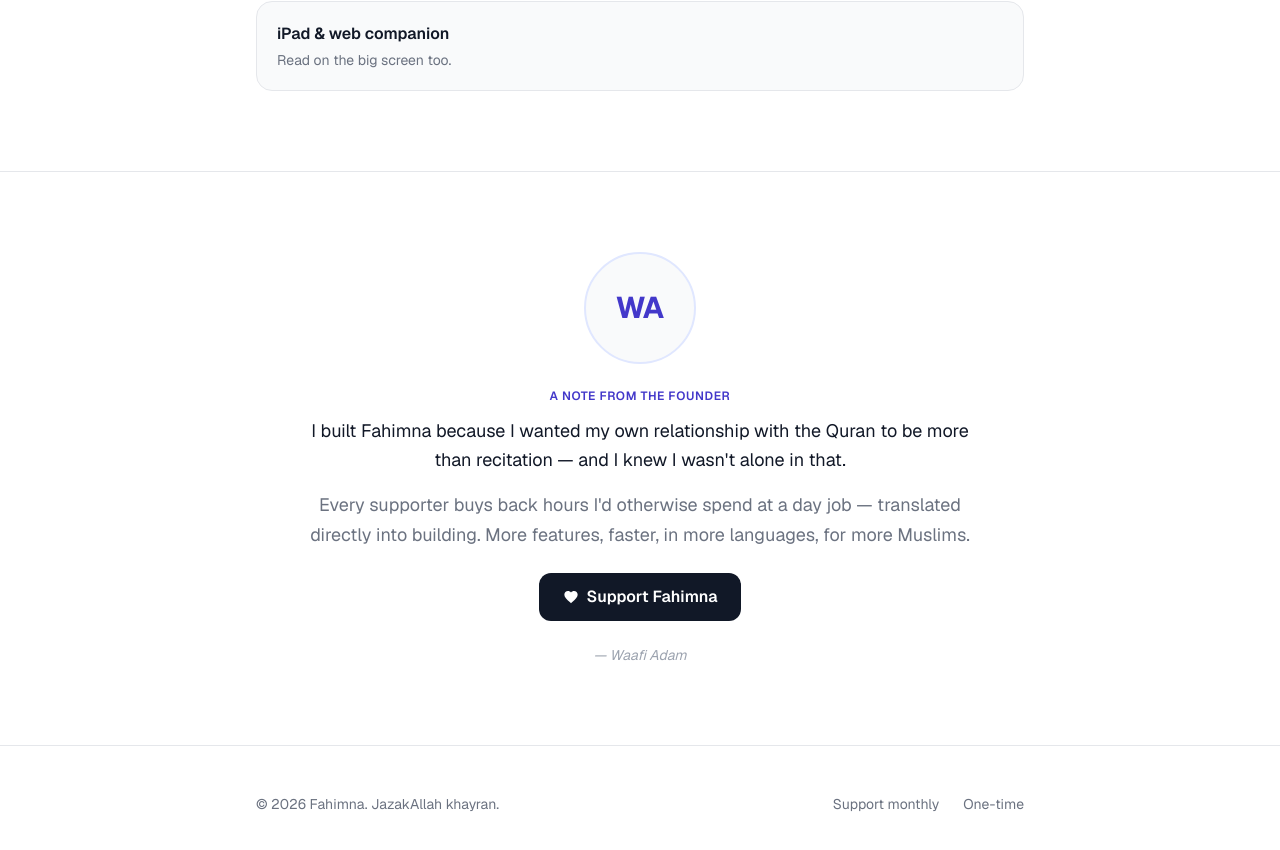
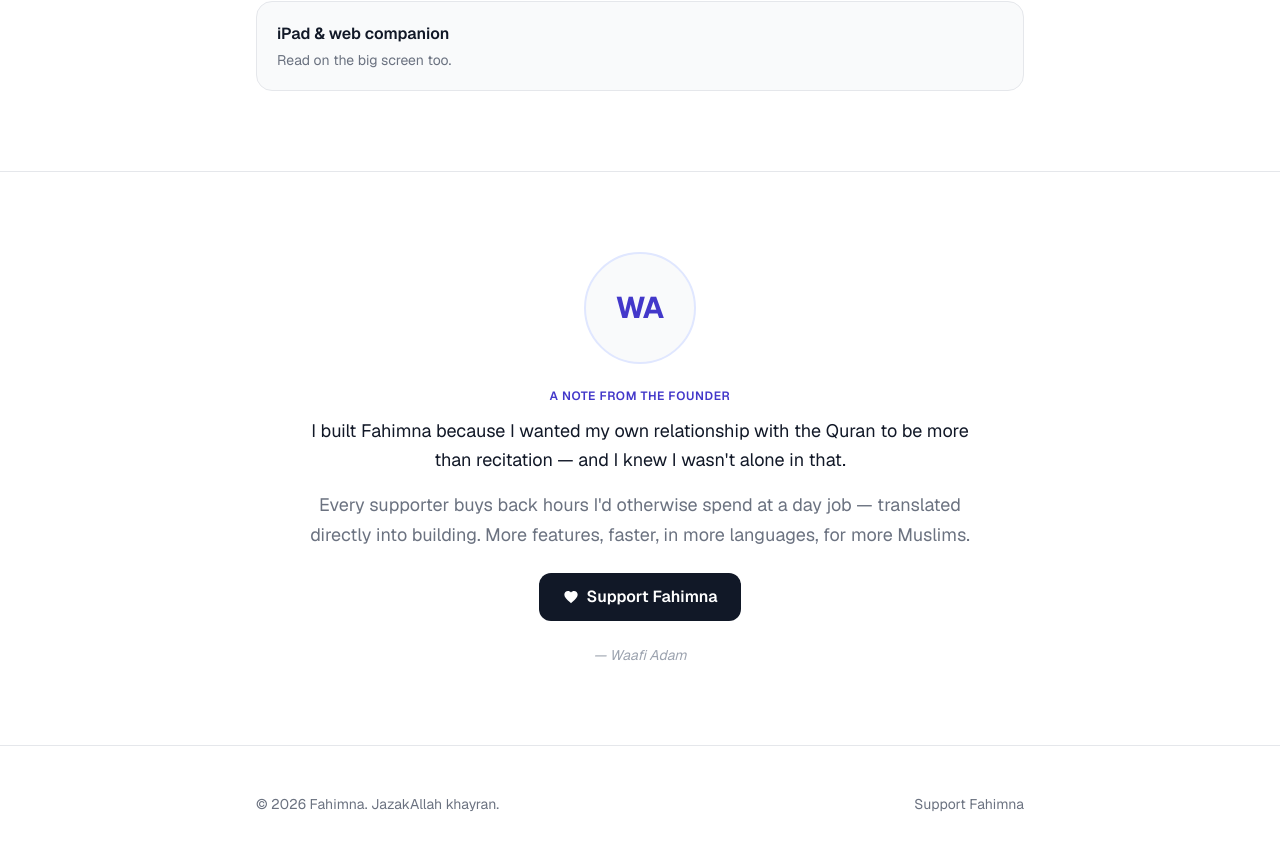
Before and after one commit to waafi-adam/fahimna-landing, a Next.js app: page / in a window 1280 px wide. Shown: the part 5006-5856 px from the top of the page. Built offline with nearby package versions, Linux system fonts and the light colour scheme.

Commit message:
fix: collapse monthly/one-time CTAs into single BMC link

```diff
--- a/app/page.tsx
+++ b/app/page.tsx
@@ -1,8 +1,7 @@
 import Image from "next/image";
 import { WaitlistForm } from "@/components/waitlist-form";
 
-const BMC_MONTHLY = "https://buymeacoffee.com/fahimna/membership";
-const BMC_ONE_TIME = "https://buymeacoffee.com/fahimna";
+const BMC_URL = "https://buymeacoffee.com/fahimna";
 
 const FEATURES = [
   {
@@ -103,7 +102,7 @@
                 <p className="mt-5 text-sm text-muted">
                   Already love what we&apos;re building?{" "}
                   <a
-                    href={BMC_MONTHLY}
+                    href={BMC_URL}
                     target="_blank"
                     rel="noopener noreferrer"
                     className="text-foreground font-semibold underline underline-offset-2 hover:opacity-80"
@@ -273,7 +272,7 @@
                 Every supporter buys back hours I&apos;d otherwise spend at a day job — translated directly into building. More features, faster, in more languages, for more Muslims.
               </p>
               <a
-                href={BMC_MONTHLY}
+                href={BMC_URL}
                 target="_blank"
                 rel="noopener noreferrer"
                 className="px-6 py-3 rounded-xl bg-foreground text-background font-semibold transition hover:opacity-90 inline-flex items-center gap-2"
@@ -290,24 +289,14 @@
         <footer className="px-6 py-12 border-t border-border">
           <div className="mx-auto max-w-3xl flex flex-col sm:flex-row justify-between items-center gap-4 text-sm text-muted">
             <p>© {new Date().getFullYear()} Fahimna. JazakAllah khayran.</p>
-            <div className="flex gap-6">
             <a
-                href={BMC_MONTHLY}
+              href={BMC_URL}
               target="_blank"
               rel="noopener noreferrer"
               className="hover:text-foreground transition"
             >
-                Support monthly
+              Support Fahimna
             </a>
-              <a
-                href={BMC_ONE_TIME}
-                target="_blank"
-                rel="noopener noreferrer"
-                className="hover:text-foreground transition"
-              >
-                One-time
-              </a>
-            </div>
           </div>
         </footer>
       </main>
@@ -315,7 +304,7 @@
       {/* Sticky bottom CTA — mobile only */}
       <div className="fixed bottom-0 left-0 right-0 px-4 pb-4 pt-3 bg-background border-t border-border sm:hidden">
         <a
-          href={BMC_MONTHLY}
+          href={BMC_URL}
           target="_blank"
           rel="noopener noreferrer"
           className="w-full py-3 rounded-xl bg-foreground text-background font-semibold flex items-center justify-center gap-2"
```
Lines whose indentation alone changed are shown as unchanged.
